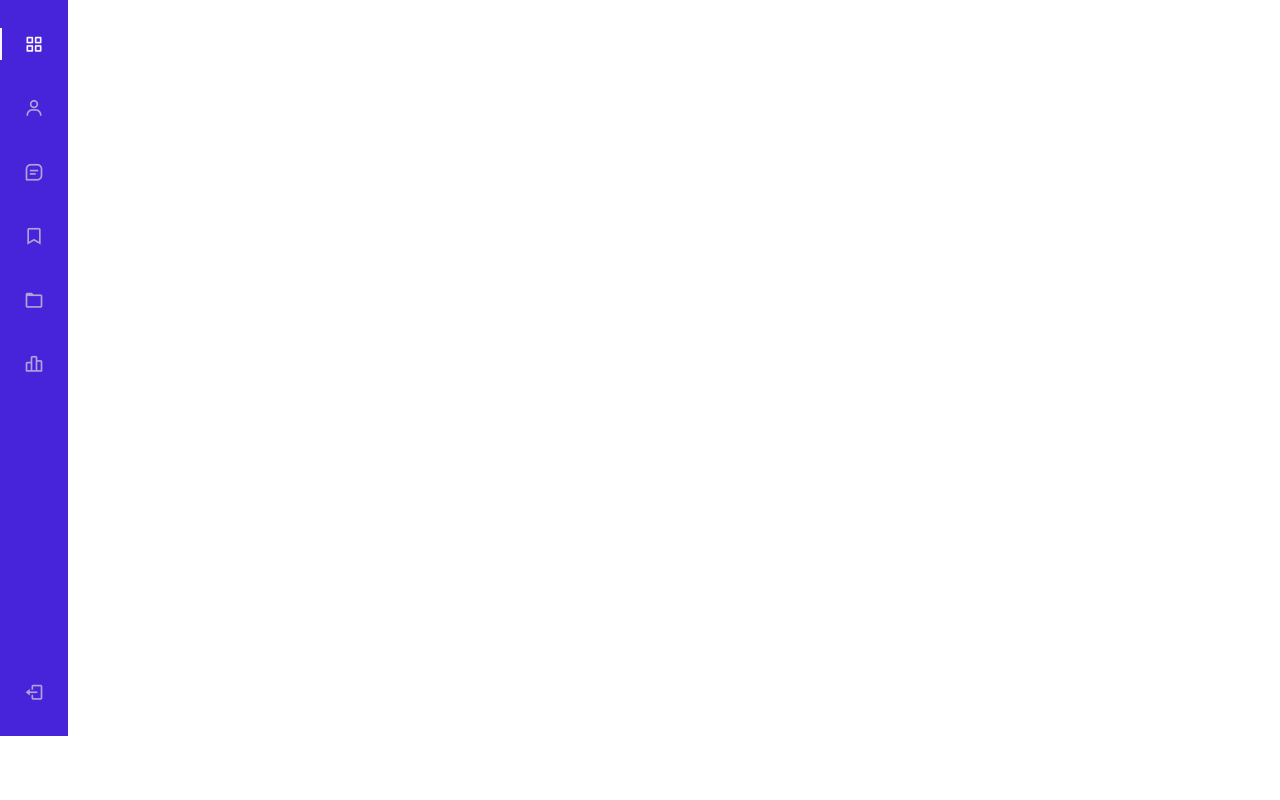
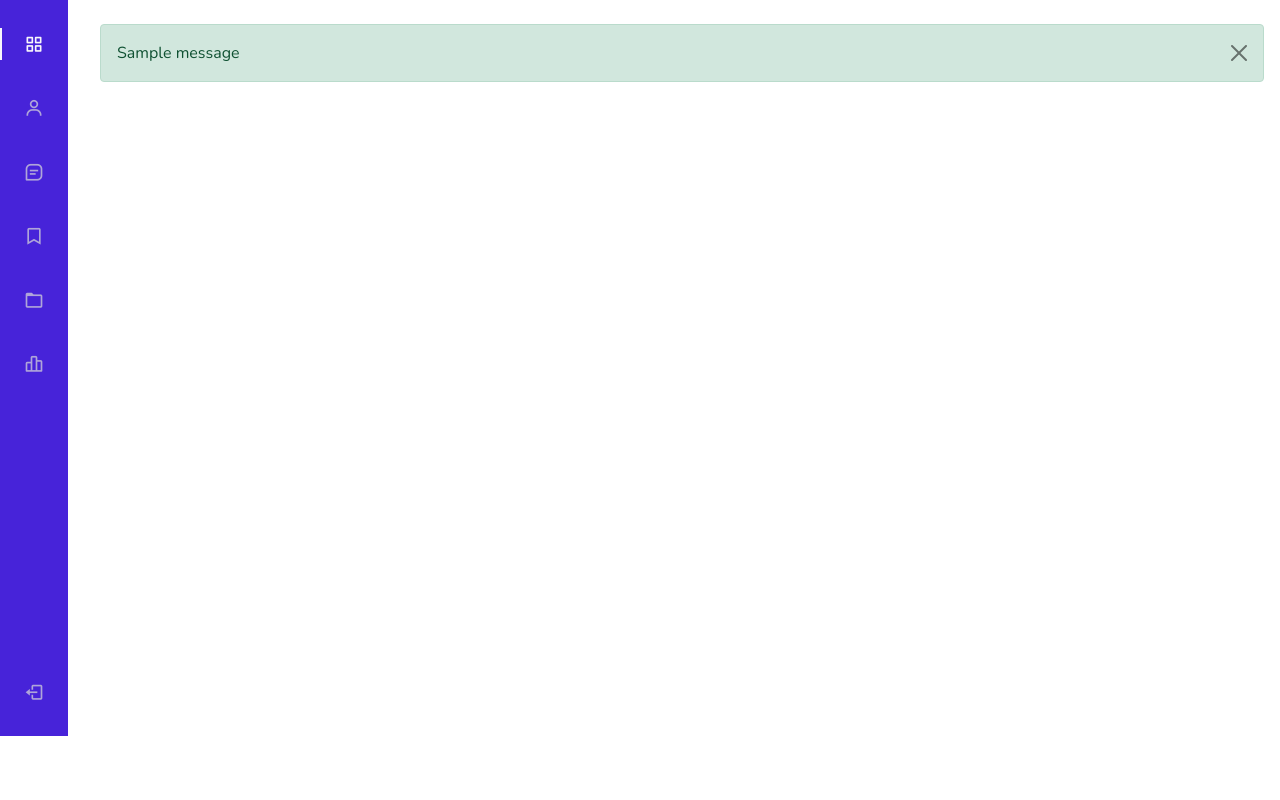
Before and after one commit to samuelmartinscoutinho/fuzzytcc, a Python web app: template fuzzytcc/templates/base.html in a window 1280 px wide. Shown: the part 64-864 px from the top of the page. After the commit the page ends 800 px from the top, so only its background shows below. Run offline with Jinja, Linux system fonts and the light colour scheme; the template is opened without the code that fills it, so the values that code supplies are empty; one stand-in notice (Sample message) is shown; some libraries are stand-ins or nearby versions.

Commit message:
Adicionado o plugin DataTables.

```diff
--- a/fuzzytcc/templates/base.html
+++ b/fuzzytcc/templates/base.html
@@ -1,5 +1,6 @@
 <!DOCTYPE html>
 <html lang="pt-br">
+
 <head>
     <title>Fuzzy TCC</title>
     <meta charset="utf-8" />
@@ -10,6 +11,7 @@
     <!-- Core CSS -->
     <link type="text/css" href="{{ url_for('static', filename='/css/bootstrap.min.css')}}" rel="stylesheet">
     <link type="text/css" href="{{ url_for('static', filename='/css/sidebar.css')}}" rel="stylesheet">
+    <link type="text/css" href="{{ url_for('static', filename='/css/datatables.min.css')}}" rel="stylesheet">
     <link href='https://unpkg.com/boxicons@2.1.4/css/boxicons.min.css' rel='stylesheet'>
 
 </head>
@@ -36,13 +38,21 @@
         </nav>
     </div>
     <!--Container Main start-->
-    <div class="height-100">
-        {% block conteudo %} {%endblock%}
+    <div class="col-md-12">
+        <div class="col-12 col-md-12">
+            <br> {% with messages = get_flashed_messages(with_categories=true) %} {% if messages %} {% for category, message in messages %}
+            <div class="alert alert-{{ category }} alert-dismissible" role="alert">
+                {{message}}
+                <button type="button" class="btn-close" data-bs-dismiss="alert" aria-label="Close"></button>
+            </div>
+            {% endfor %} {% endif %} {% endwith %} {% block conteudo %} {%endblock%}
+        </div>
     </div>
     <!-- Core JS -->
     <script src="{{ url_for('static', filename='/js/jquery.js')}}"></script>
     <script src="{{ url_for('static', filename='/js/bootstrap.bundle.min.js')}}"></script>
     <script src="{{ url_for('static', filename='/js/sidebar.js')}}"></script>
+    <script src="{{ url_for('static', filename='/js/datatables.min.js')}}"></script>
 </body>
 
 </html>
```
